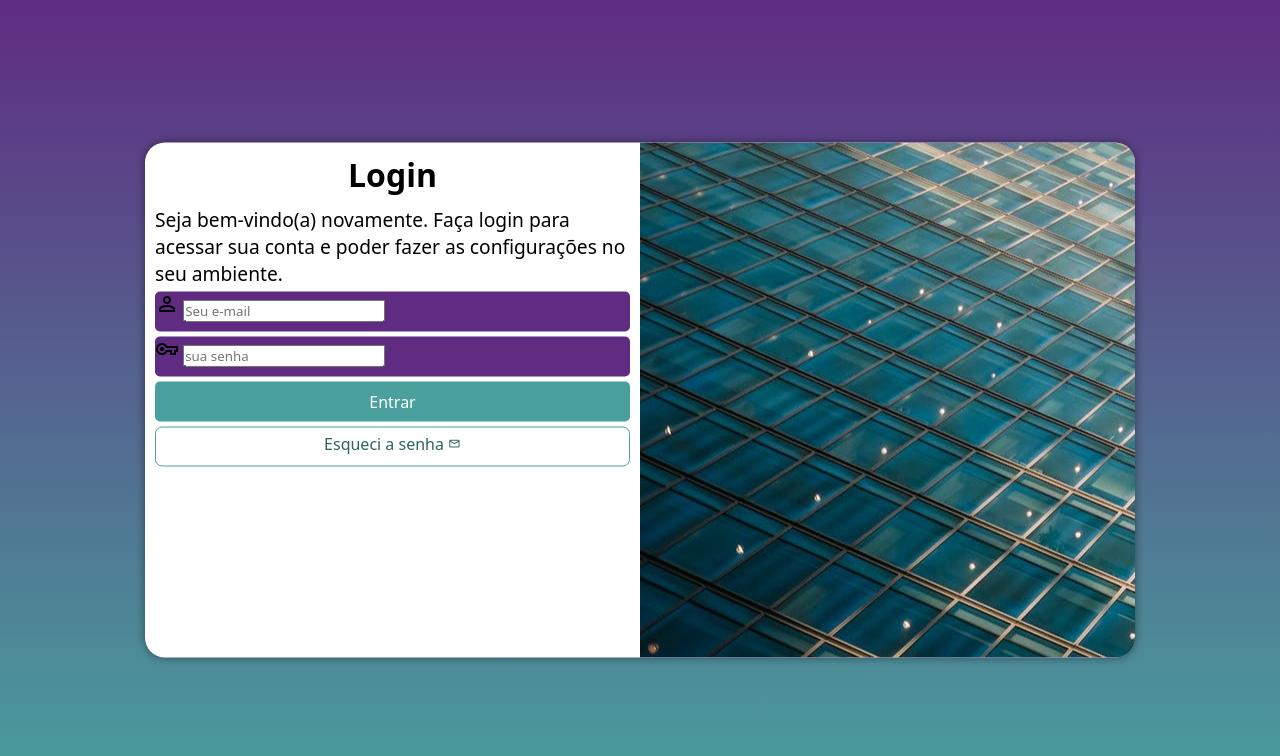
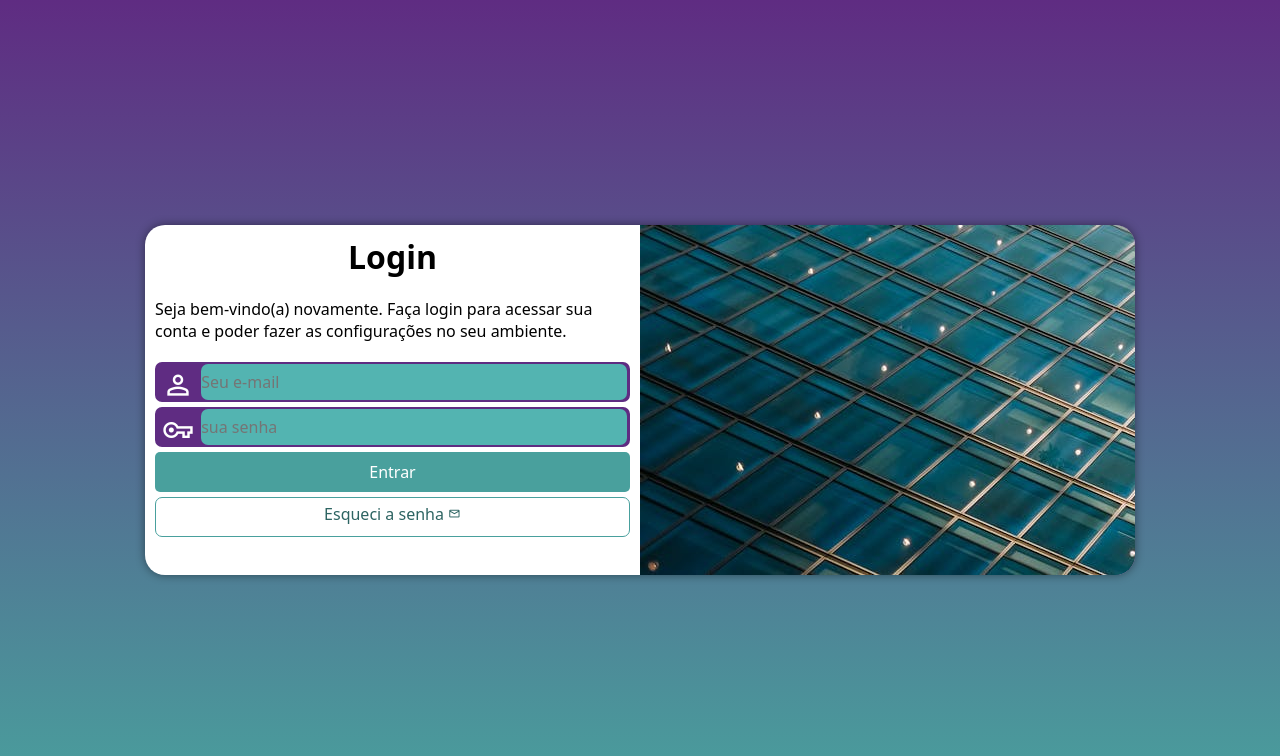
Before and after one commit to Ribette87/projeto-login, a plain HTML site: page index.html in a window 1280 px wide. Drawn offline with nearby package versions, Linux system fonts and the light colour scheme.

Commit message:
projeto finalizado

```diff
--- a/estilos/media-query.css
+++ b/estilos/media-query.css
@@ -7,6 +7,7 @@
 
     section#login{
         width: 80vw;
+        height: 280px;
     }
 
     section#login > div#imagem{
@@ -28,6 +29,7 @@
 
     section#login{
         width: 990px;
+        height: 350px;
     }
 
     section#login > div#imagem{
@@ -46,7 +48,8 @@
     }
 
     div#formulario > p{
-        font-size: 1.2em;
+        font-size: 1em;
+        margin: 20px 0px;
     }
 
 }
--- a/estilos/style.css
+++ b/estilos/style.css
@@ -29,13 +29,13 @@
     position: absolute;
     top: 50%;
     left: 50%;
-    transform: translate(-50%, -50%);
     overflow: hidden;
     background-color: white;
     width: 250px;
     height: 515px;
     border-radius: 20px;
     box-shadow: 0px 0px 10px rgba(0, 0, 0, 0.445);
+    transform: translate(-50%, -50%);
 }
 
 section#login > div#imagem{
@@ -62,15 +62,39 @@
 
 form > div.campo{
     background-color: #5f2c82;
+    border: 2px solid #5f2c82;
     width: 100%;
     display: block;
     height: 40px;
-    border-radius: 5px;
+    border-radius: 7px;
     margin: 5px 0px;
 }
 
 div.campo > label{
     display: none;
+}
+
+div.campo > span{
+    color: white;
+
+    font-size: 2em;
+    width: 40px;
+    padding: 5px;
+}
+
+div.campo > input{
+    background-color: #53b4b1;
+    font-size: 1em;
+    width: calc(100% - 45px);
+    height: 100%;
+    border: 0px;
+    border-radius: 7px;
+    transform: translateY(-13px);
+
+}
+
+div.campo > input:focus-within{
+    background-color: white;
 }
 
 form > input[type=submit]{
```
